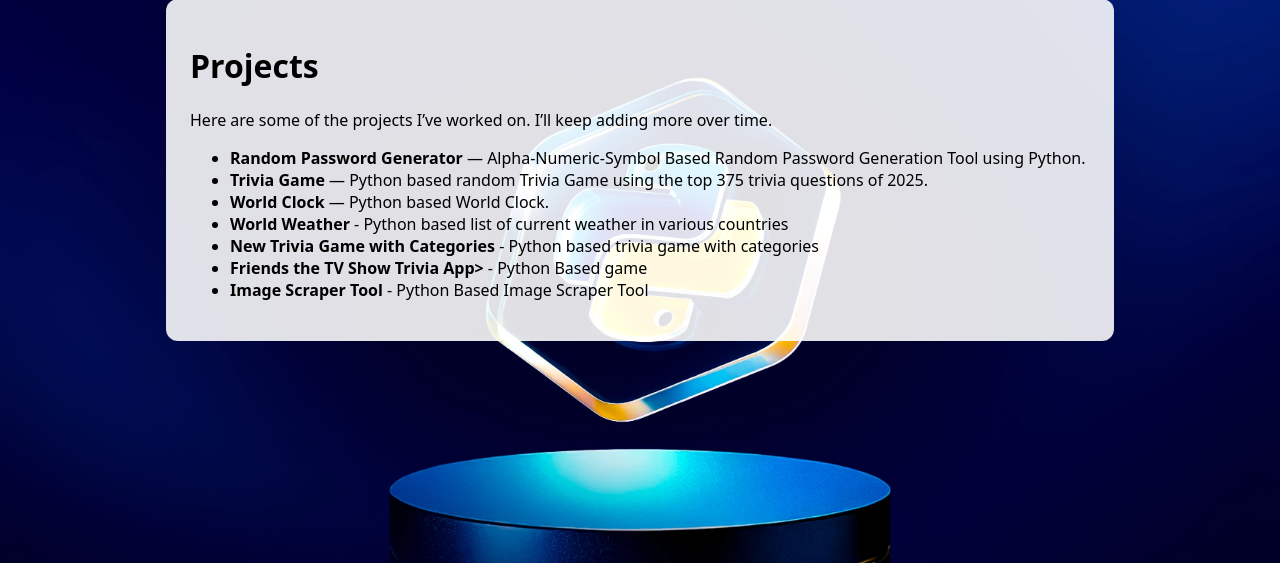
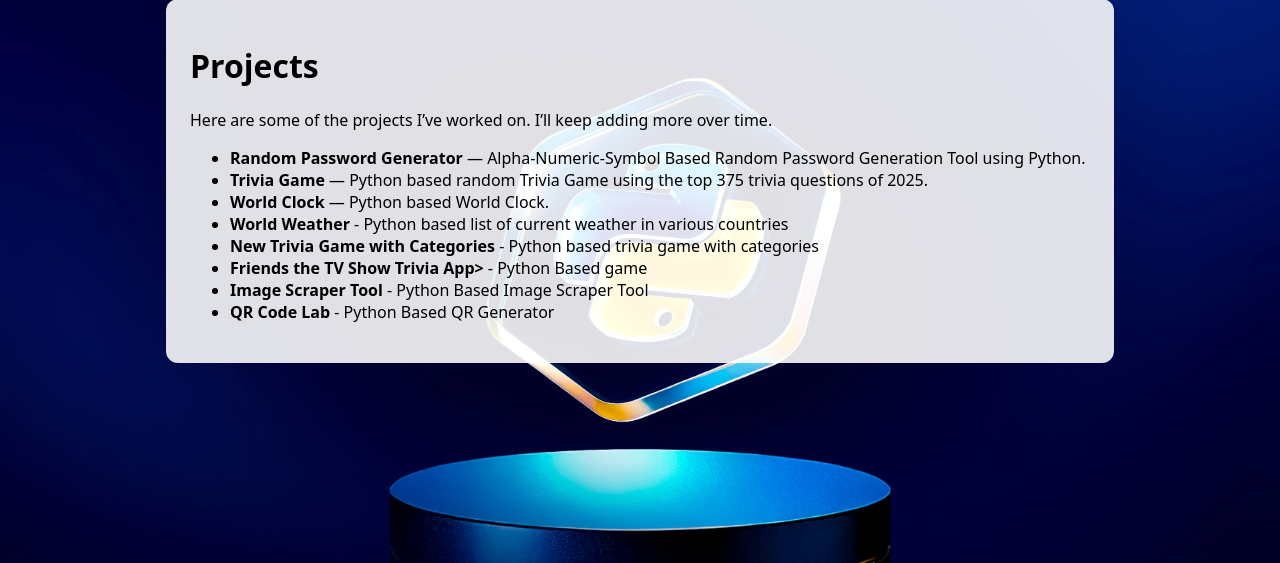
Before and after one commit to jnaugle101/portfolio, a Flask app: page /projects in a window 1280 px wide. Shown: the part 47-610 px from the top of the page. Run offline with Flask 3, Linux system fonts and the light colour scheme.

Commit message:
Update HTML pages

```diff
--- a/templates/projects.html
+++ b/templates/projects.html
@@ -14,5 +14,6 @@
     <li><strong>New Trivia Game with Categories</strong> - Python based trivia game with categories</li>
     <li><strong>Friends the TV Show Trivia App></strong> - Python Based game</li>
     <li><strong>Image Scraper Tool</strong> - Python Based Image Scraper Tool</li>
+    <li><strong>QR Code Lab</strong> - Python Based QR Generator</li>
   </ul>
 {% endblock %}
```
